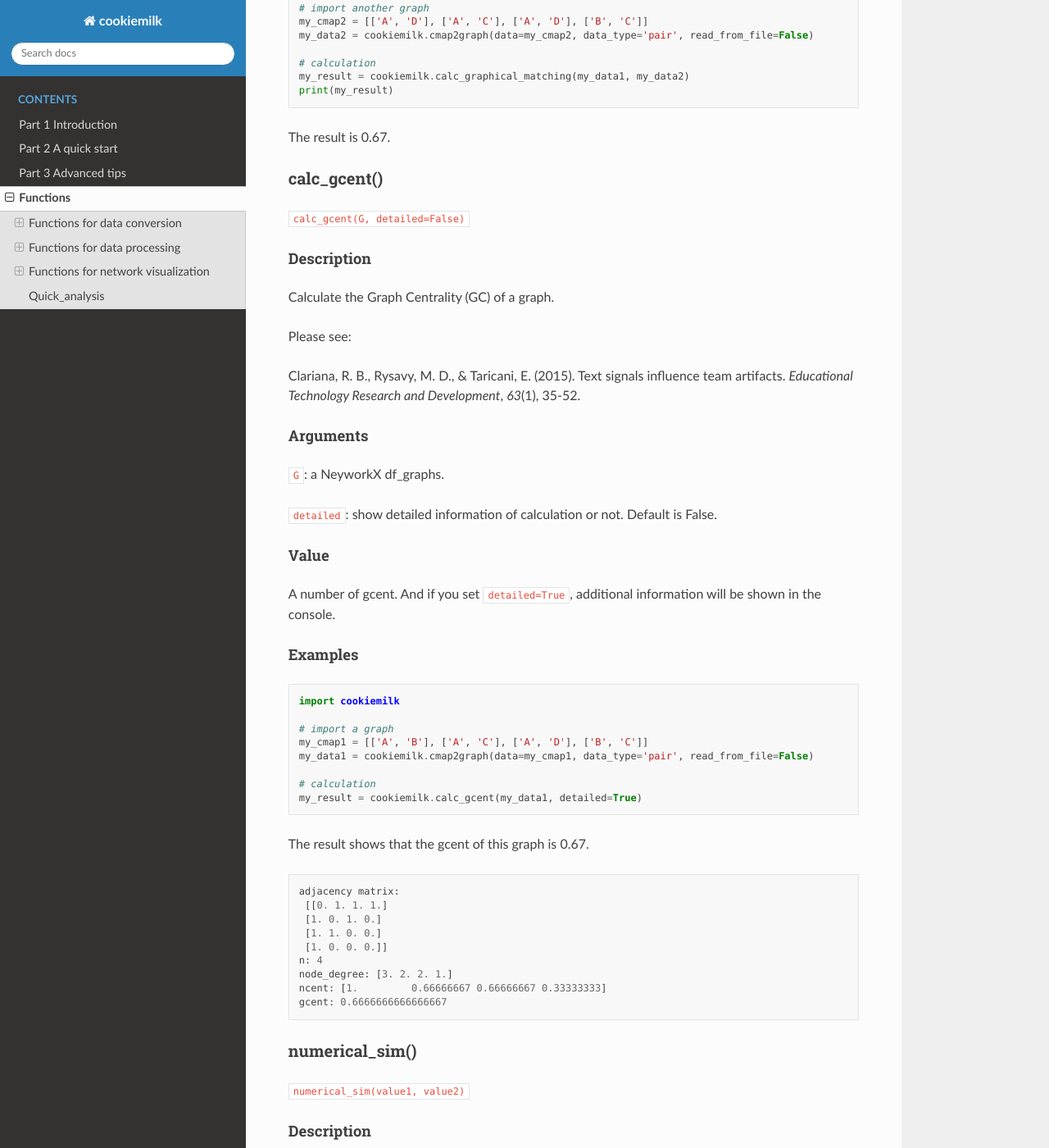
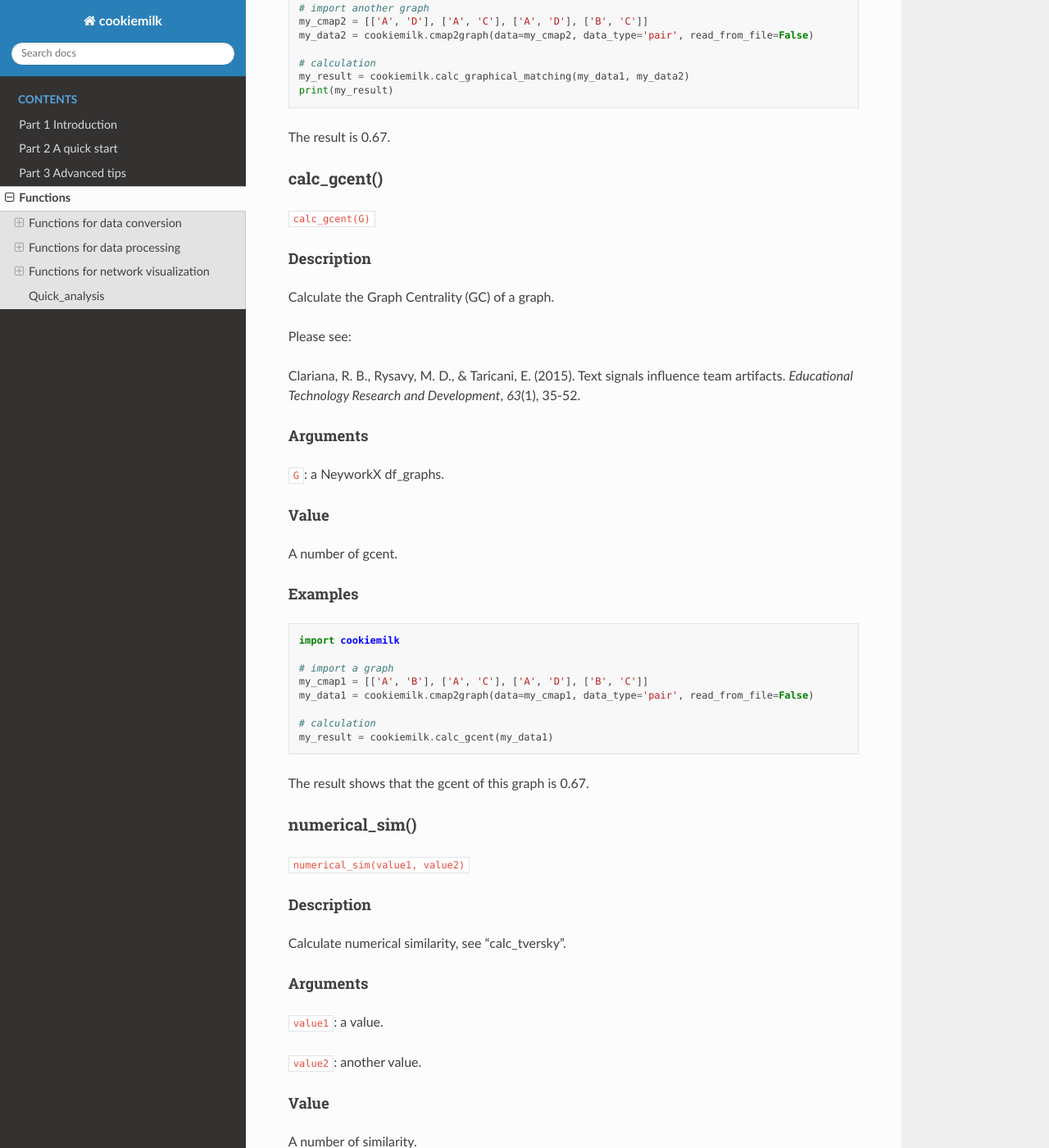
Before and after one commit to weiziqianpsych/cookiemilk_tutorial, a Sphinx documentation site: the page built from cookiemilk_tutorial/source/Functions.md, in a window 1280 px wide and 1400 px high, scrolled down 6889 px. Shown: the whole window at 82% size. Built offline with Sphinx 7.4.7 and the Read the Docs theme 2.0.0, drawn with Linux system fonts in a browser that asks for light colours; some of the changed text lies outside the part shown.

Commit message:
Update Functions.md

````diff
--- a/cookiemilk_tutorial/source/Functions.md
+++ b/cookiemilk_tutorial/source/Functions.md
@@ -195,7 +195,7 @@
 The result is 0.67.
 
 ### calc_gcent()
-`calc_gcent(G, detailed=False)`
+`calc_gcent(G)`
 
 #### Description
 Calculate the Graph Centrality (GC) of a graph.
@@ -207,10 +207,8 @@
 #### Arguments
 ``G``: a NeyworkX df_graphs.
 
-``detailed``: show detailed information of calculation or not. Default is False.
-
 #### Value
-A number of gcent. And if you set `detailed=True`, additional information will be shown in the console.
+A number of gcent.
 
 #### Examples
 ```
@@ -221,21 +219,10 @@
 my_data1 = cookiemilk.cmap2graph(data=my_cmap1, data_type='pair', read_from_file=False)
 
 # calculation
-my_result = cookiemilk.calc_gcent(my_data1, detailed=True)
+my_result = cookiemilk.calc_gcent(my_data1)
 ```
 
 The result shows that the gcent of this graph is 0.67.
-```
-adjacency matrix:
- [[0. 1. 1. 1.]
- [1. 0. 1. 0.]
- [1. 1. 0. 0.]
- [1. 0. 0. 0.]]
-n: 4
-node_degree: [3. 2. 2. 1.]
-ncent: [1.         0.66666667 0.66666667 0.33333333]
-gcent: 0.6666666666666667
-```
 
 ### numerical_sim()
 `numerical_sim(value1, value2)`
@@ -274,7 +261,7 @@
 The result is 0.50.
 
 ### calc_tversky()
-`calc_tversky(graph1, graph2, comparison, alpha=0.5, detailed=False)`
+`calc_tversky(graph1, graph2, comparison, alpha=0.5)`
 
 #### Description
 Calculate Tversky's similarity between two graphs, including conceptual, propositional and semantic similarity.
@@ -297,8 +284,6 @@
 `comparison`: a string from ['concept', 'propositional', 'semantic'] specifying which types of similarities to calculate.
 
 `alpha`: the parameter "alpha" in the Tversky's similarity.
-
-`detailed`: show detailed information of calculation or not. Default is False.
 
 #### Value
 A number of Tversky's similarity.
@@ -331,7 +316,7 @@
 
 ### draw()
 
-`draw(graph, show=True, save=False, filename='filename', encoding='utf-8', canvas_size=(500, 500), node_font='sans-serif', node_fontsize=12, node_fontcolor='black', node_fillcolor='lightgrey', node_size=12, edge_color='#7ab8cc', edge_size=2, edge_distance=100, charge=-300, detailed=True)`
+`draw(graph, show=True, save=False, filename='filename', encoding='utf-8', canvas_size=(500, 500), node_font='sans-serif', node_fontsize=12, node_fontcolor='black', node_fillcolor='lightgrey', node_size=12, edge_color='#7ab8cc', edge_size=2, edge_distance=100, charge=-300)`
 
 #### Description
 Show and/or save a NetworkX Graph.
@@ -370,8 +355,6 @@
 
 `charge`: a number specifying the charge in the df_graphs. The default is -300.
 
-`detailed`: A boolean, the default value is True. If detailed=True, there will be a printed message shown if the HTML file is saved successfully.
-
 #### Value
 None.
 
@@ -395,7 +378,7 @@
 
 ### average_graph()
 
-`average_graph(data, keyterms, pfnet=True, max=1, min=0.1, r=np.inf, n_core=None, detailed=True)`
+`average_graph(data, keyterms, pfnet=True, max=1, min=0.1, r=np.inf, n_core=None)`
 
 #### Description
 Generate an average graph based on several graphs.
@@ -415,8 +398,6 @@
 `r`: A number used when calculating a PFNet. Considering that the mental perception of concept relation is in the ordinal scale, the default value of `r` is infinity (i.e., np.inf). Please see "Schvaneveldt, R. W., Durso, F. T., & Dearhold, D. W. (1989). Network structures in proximity data. Psychology of Learning and Motivation, 24, 249-284".
 
 `n_core`: An integer specifying the number of nodes with the highest node centrality keep in the average graph. The default value is None, representing that all key-terms and links will be kept.
-
-`detailed`: A boolean, the default value is True. If detailed=True, there will be a printed message shown an average graph is generated successfully.
 
 #### Value
 A NetworkX graph of the average network.
````
